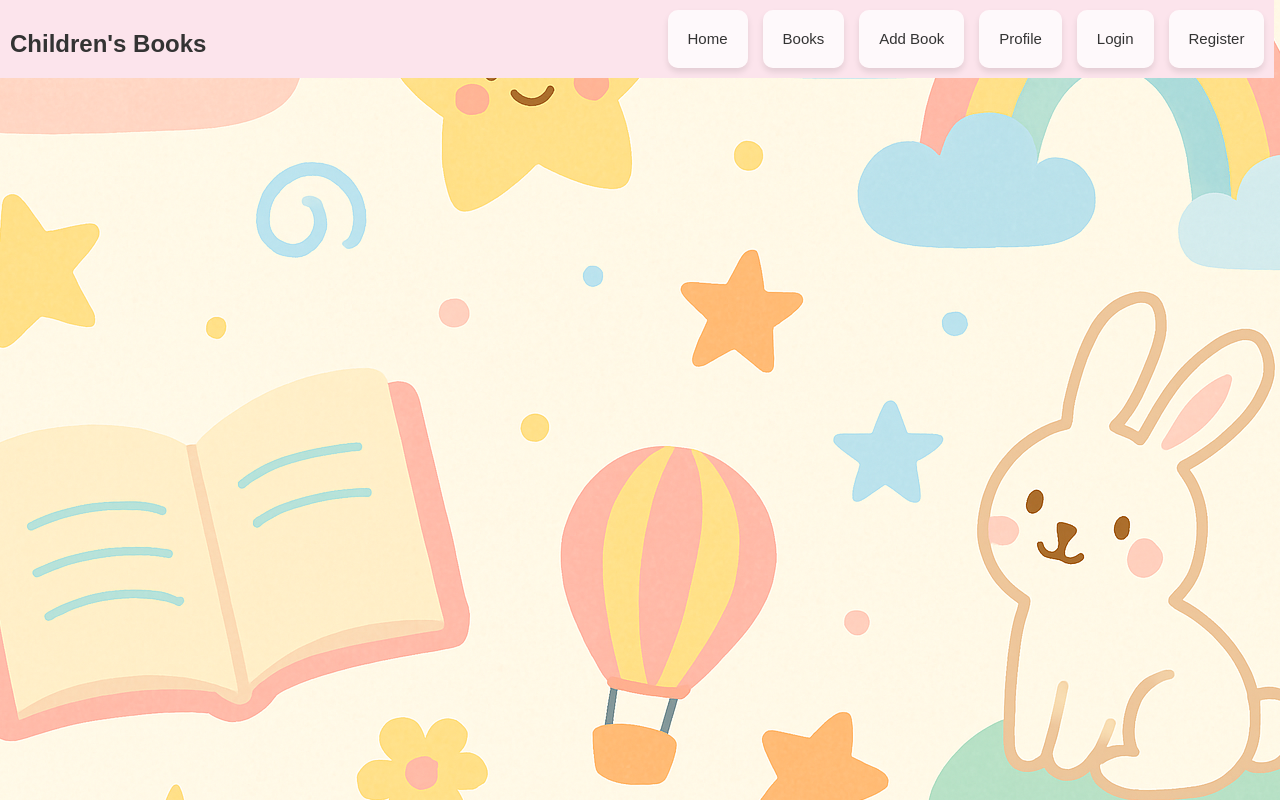
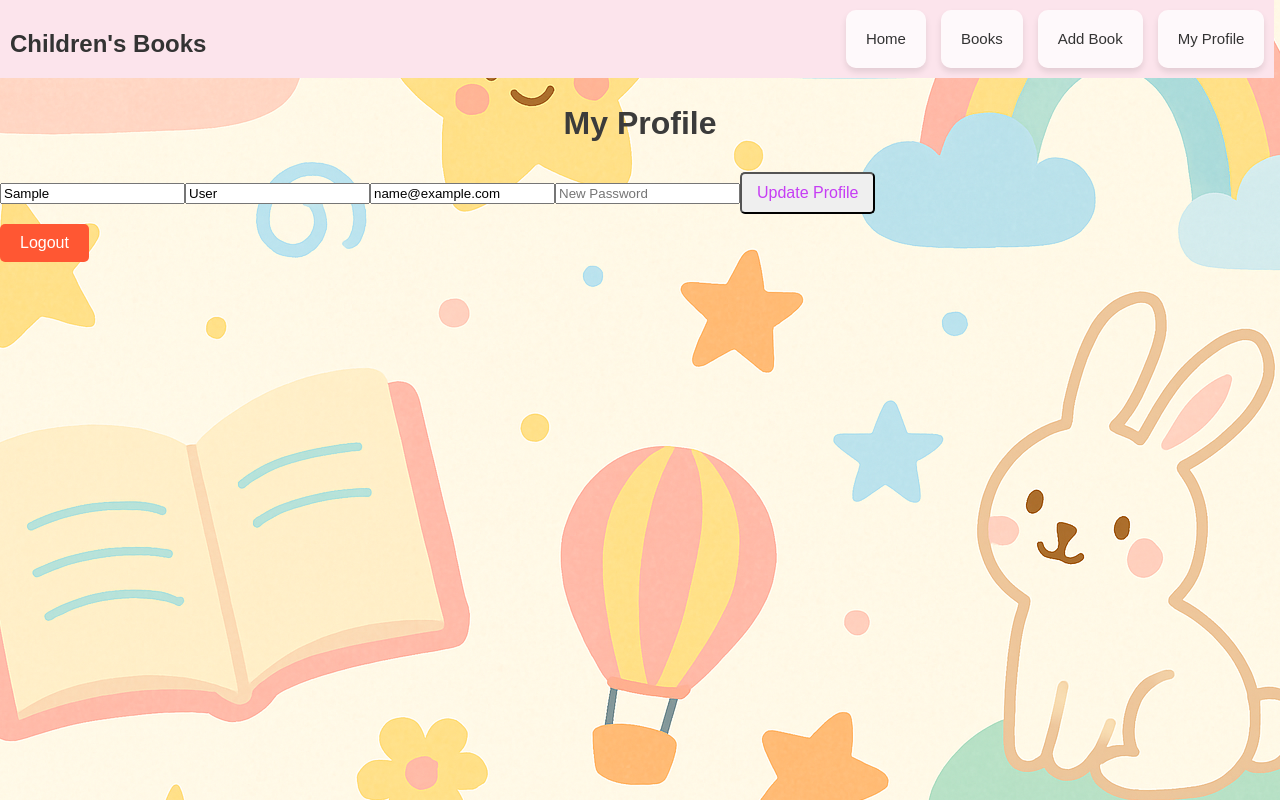
Before and after one commit to RoxPox-pixel/FinalProject, a React (Create React App) app: page /MyProfile in a window 1280 px wide. Built offline with nearby package versions, Linux system fonts and the light colour scheme; sample sign-in values are in the browser's storage.

Commit message:
navar look for login/logout user

```diff
--- a/db.json
+++ b/db.json
@@ -25,7 +25,6 @@
       "password": "Enapiena"
     }
   ],
-
   "books": [
     {
       "id": "1",
@@ -169,6 +168,28 @@
       "ageGroup": "4-6 years",
       "recommendation": "A good read when starting mass kindergarden",
       "learnings": "Build courage and aknowledging feelings."
+    },
+    {
+      "id": "21c0",
+      "title": "Llama Llama Red Pajama",
+      "author": "Anna Dewdney",
+      "category": "Nature",
+      "description": "Llama Llama's tale of nighttime drama has charmed readers as a classic hardcover for a full decade.",
+      "coverImage": "https://libris.to/media/jacket/09274941_llama-llama-red-pajama.jpg",
+      "ageGroup": "2-4",
+      "recommendation": "Amazing to incporporate in your daily reading as to explain and exemplify the importance of routines for your child",
+      "learnings": "Learnign about routines."
+    },
+    {
+      "id": "3bc1",
+      "title": "Oh, The Places You'll Go!",
+      "author": "Dr. Seuss",
+      "category": "Feelings",
+      "description": "In this classic Seussian tale, the good doctor primes his readers against all the little mishaps and misadventures that can befall even the best of us - from bang-ups and hang-ups to lurches and slumps - encouraging us to take life in our stride!",
+      "coverImage": "https://libris.to/media/jacket/01001387_oh-the-places-you-ll-go.jpg",
+      "ageGroup": "5-8",
+      "recommendation": "An awesome ready to give courage and self esteem to your child",
+      "learnings": "Teaching kids that sky is the limit as long as their heart is in everything they do."
     }
   ]
 }
--- a/src/App.js
+++ b/src/App.js
@@ -10,17 +10,17 @@ import EditBook from "./pages/EditBook";
 
 
 function App() {
-  return (
+    return (
     <Router>
       <NavBar />
       <Routes>
         <Route path="/" element={<Home />} />
-        <Route path="/login" element={<Login />} />
-        <Route path="/register" element={<Register />} />
-        <Route path="/books" element={<MainList />} />
-        <Route path="/profile" element={<MyProfile />} />
-        <Route path="/add-book" element={<AddBook />} />
-        <Route path="/edit-book/:id" element={<EditBook />} />
+        <Route path="/Login" element={<Login />} />
+        <Route path="/Register" element={<Register />} />
+        <Route path="/Books" element={<MainList />} />
+        <Route path="/MyProfile" element={<MyProfile />} />
+        <Route path="/Add-Book" element={<AddBook />} />
+        <Route path="/Edit-Book/:id" element={<EditBook />} />
       </Routes>
     </Router>
   );
--- a/src/components/NavBar.js
+++ b/src/components/NavBar.js
@@ -1,17 +1,73 @@
 import { Link } from "react-router-dom";
 import "./NavBar.css";
+import { useState, useEffect } from "react";
 
 function Navbar() {
+  const [isLoggedIn, setIsLoggedIn] = useState(false);
+
+  useEffect(() => {
+    const user = localStorage.getItem("user");
+    if (user) {
+      setIsLoggedIn(true);
+    }
+
+    const handleStorageChange = () => {
+      const user = localStorage.getItem("user");
+      if (user) {
+        setIsLoggedIn(true);
+      } else {
+        setIsLoggedIn(false);
+      }
+    };
+
+    window.addEventListener("storage", handleStorageChange);
+
+
+    return () => {
+      window.removeEventListener("storage", handleStorageChange);
+    };
+
+
+  }, []);
+
   return (
     <nav className="navbar">
       <h1 className="logo">Children's Books</h1>
       <ul className="nav-links">
-        <li><Link to="/">Home</Link></li>
-        <li><Link to="/books">Books</Link></li>
-        <li><Link to="/add-book">Add Book</Link></li>
-        <li><Link to="/profile">Profile</Link></li>
-        <li><Link to="/login">Login</Link></li>
-        <li><Link to="/register">Register</Link></li>
+        <li>
+          <Link to="/">Home</Link>
+        </li>
+        <li>
+          <Link to="/Books">Books</Link>
+        </li>
+
+
+        {
+        (() => {
+          if (isLoggedIn) {
+            return (
+              <>
+                <li>
+                  <Link to="/Add-Book">Add Book</Link>
+                </li>
+                <li>
+                  <Link to="/MyProfile">My Profile</Link>
+                </li>
+              </>
+            );
+          } else {
+            return (
+              <>
+                <li>
+                  <Link to="/Login">Login</Link>
+                </li>
+                <li>
+                  <Link to="/Register">Register</Link>
+                </li>
+              </>
+            );
+          }
+        })()}
       </ul>
     </nav>
   );
--- a/src/index.css
+++ b/src/index.css
@@ -82,7 +82,7 @@ p {
 button {
   padding: 10px 15px;
   border-radius: 5px;
-  color: white;
+  color: rgb(198, 61, 244);
   font-size: 1rem;
   cursor: pointer;
   transition: background-color 0.3s ease;
@@ -159,3 +159,17 @@ button-container a {
   border-radius: 8px;
   cursor: pointer;
 }
+
+
+.logout-button {
+  padding: 10px 20px;
+  background-color: #ff5733;  /* Customize the color */
+  border: none;
+  color: white;
+  cursor: pointer;
+  border-radius: 5px;
+}
+
+.logout-button:hover {
+  background-color: #e04e2f;  /* Hover effect */
+}
--- a/src/pages/Login.js
+++ b/src/pages/Login.js
@@ -15,7 +15,8 @@ function Login() {
     if (users.length > 0) {
       localStorage.setItem("user", JSON.stringify(users[0])); // trying to store this //
       alert("Logged in!");
-      navigate("/profile");
+      window.dispatchEvent(new Event("storage"));
+      navigate("/");
     } else {
       alert("Wrong email or password!");
     }
--- a/src/pages/Modal.css
+++ b/src/pages/Modal.css
@@ -27,12 +27,18 @@
   }
 
   /* Close button styling */
-  button {
+  .modal-content button {
     padding: 10px 20px;
-    background: #da73b1;
+    background: #ee62e9;
     border: none;
-    color: rgb(29, 21, 26);
+    color: rgb(10, 9, 10);
     cursor: pointer;
     margin-top: 20px;
     align-self: center;
+    border-radius: 5px;
   }
+
+  /* Additional hover styling for the modal button */
+  .modal-content button:hover {
+    background-color: #78dced;
+  }
--- a/src/pages/MyProfile.js
+++ b/src/pages/MyProfile.js
@@ -3,7 +3,9 @@ import { useNavigate } from "react-router-dom";
 
 
 
+
 function MyProfile() {
+
   const navigate = useNavigate();
   const [userId, setUserId] = useState("");
   const [firstName, setFirstName] = useState("");
@@ -18,7 +20,7 @@ function MyProfile() {
     const existingUser = JSON.parse(localStorage.getItem("user"));
 
     if (!existingUser) {
-      navigate("/login");
+      navigate("/Login");
       return;
     }
 
@@ -27,6 +29,12 @@ function MyProfile() {
     setLastName(existingUser.lastName);
     setEmail(existingUser.email);
   }, [navigate]);
+
+  const handleLogout = () => {
+    localStorage.removeItem("user");
+    window.dispatchEvent(new Event("storage"));
+    navigate("/");
+  };
 
 
   async function profileUpdate(e) {
@@ -59,12 +67,36 @@ function MyProfile() {
     <div>
       <h2>My Profile</h2>
       <form onSubmit={profileUpdate}>
-        <input type="text" placeholder="First Name" value={firstName} onChange={(e) => setFirstName(e.target.value)} />
-        <input type="text" placeholder="Last Name" value={lastName} onChange={(e) => setLastName(e.target.value)} />
-        <input type="email" placeholder="Email" value={email} onChange={(e) => setEmail(e.target.value)} />
-        <input type="password" placeholder="New Password" value={password} onChange={(e) => setPassword(e.target.value)} />
+        <input
+          type="text"
+          placeholder="First Name"
+          value={firstName}
+          onChange={(e) => setFirstName(e.target.value)}
+        />
+        <input
+          type="text"
+          placeholder="Last Name"
+          value={lastName}
+          onChange={(e) => setLastName(e.target.value)}
+        />
+        <input
+          type="email"
+          placeholder="Email"
+          value={email}
+          onChange={(e) => setEmail(e.target.value)}
+        />
+        <input
+          type="password"
+          placeholder="New Password"
+          value={password}
+          onChange={(e) => setPassword(e.target.value)}
+        />
         <button type="submit">Update Profile</button>
       </form>
+
+      <button onClick={handleLogout} className="logout-button">
+        Logout
+      </button>
     </div>
   );
 }
--- a/src/pages/Register.js
+++ b/src/pages/Register.js
@@ -22,7 +22,7 @@ async function Register(e) {
 
     if (response.ok) {
       alert("Registered!");
-      navigate("/login");
+      navigate("/Home");
     } else {
       alert("Error!");
     }
```
Also changed, not shown: src/components/NavBar.css (line endings or trailing spaces).
